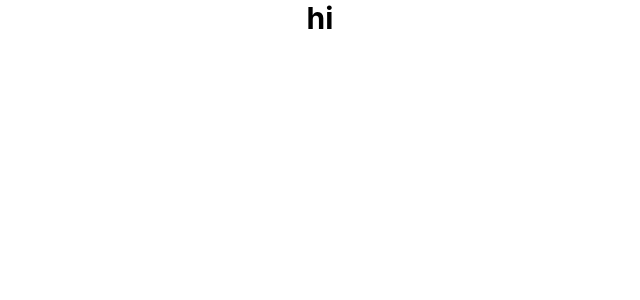
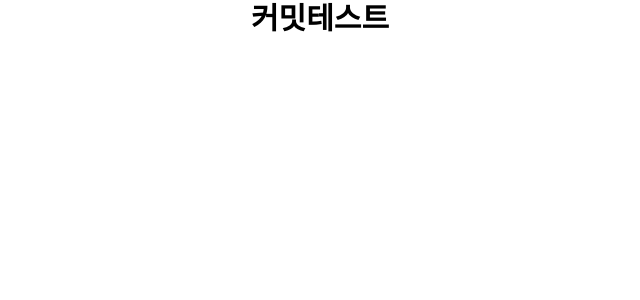
Before and after one commit to taejinii/code-only-speak, a React (Create React App) app: page / in a window 1280 px wide. Shown: the top 300 px of the page, without its empty margins (320-960 px from the left). Built offline with nearby package versions, Linux system fonts and the light colour scheme.

Commit message:
chore:커밋 테스트

```diff
--- a/src/App.js
+++ b/src/App.js
@@ -3,7 +3,7 @@
 function App() {
   return (
     <div className="App">
-      <h1 className="text-3xl font-bold">hi</h1>
+      <h1 className="text-3xl font-bold">커밋테스트</h1>
     </div>
   );
 }
```
